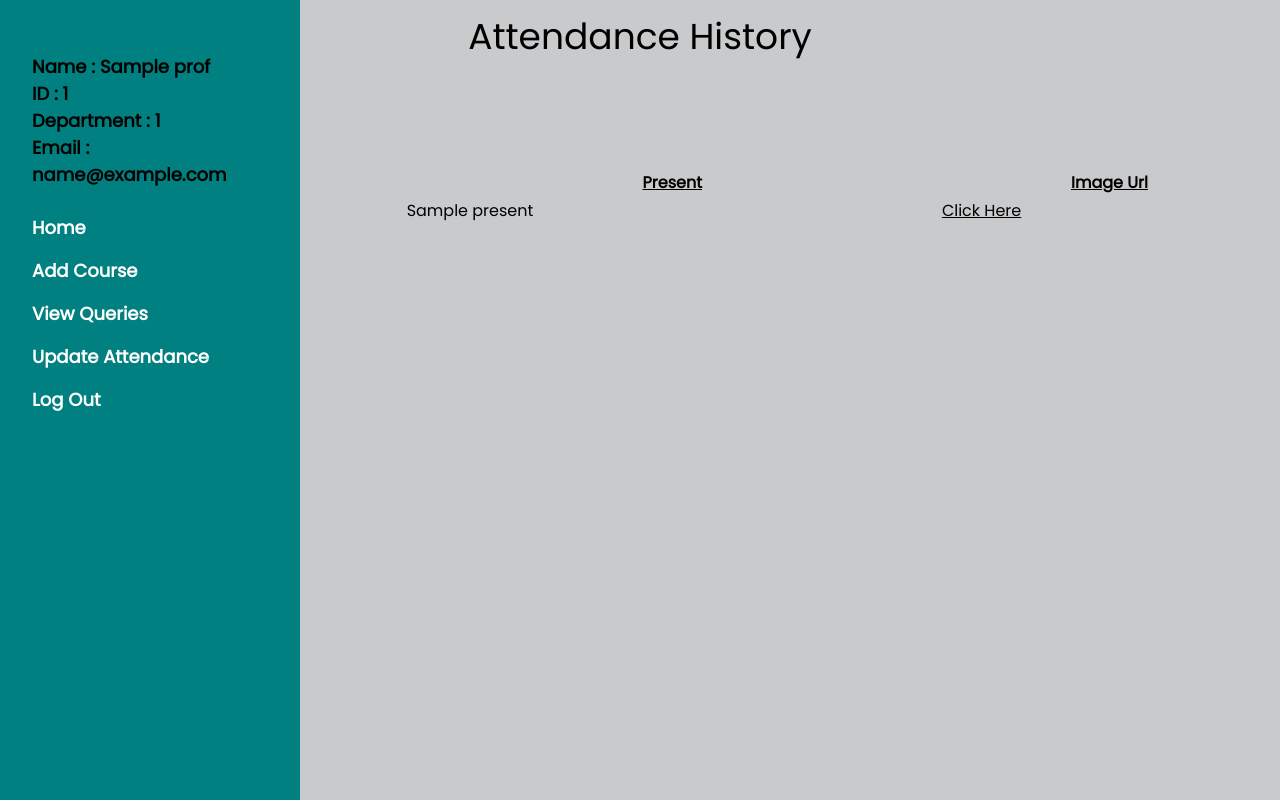
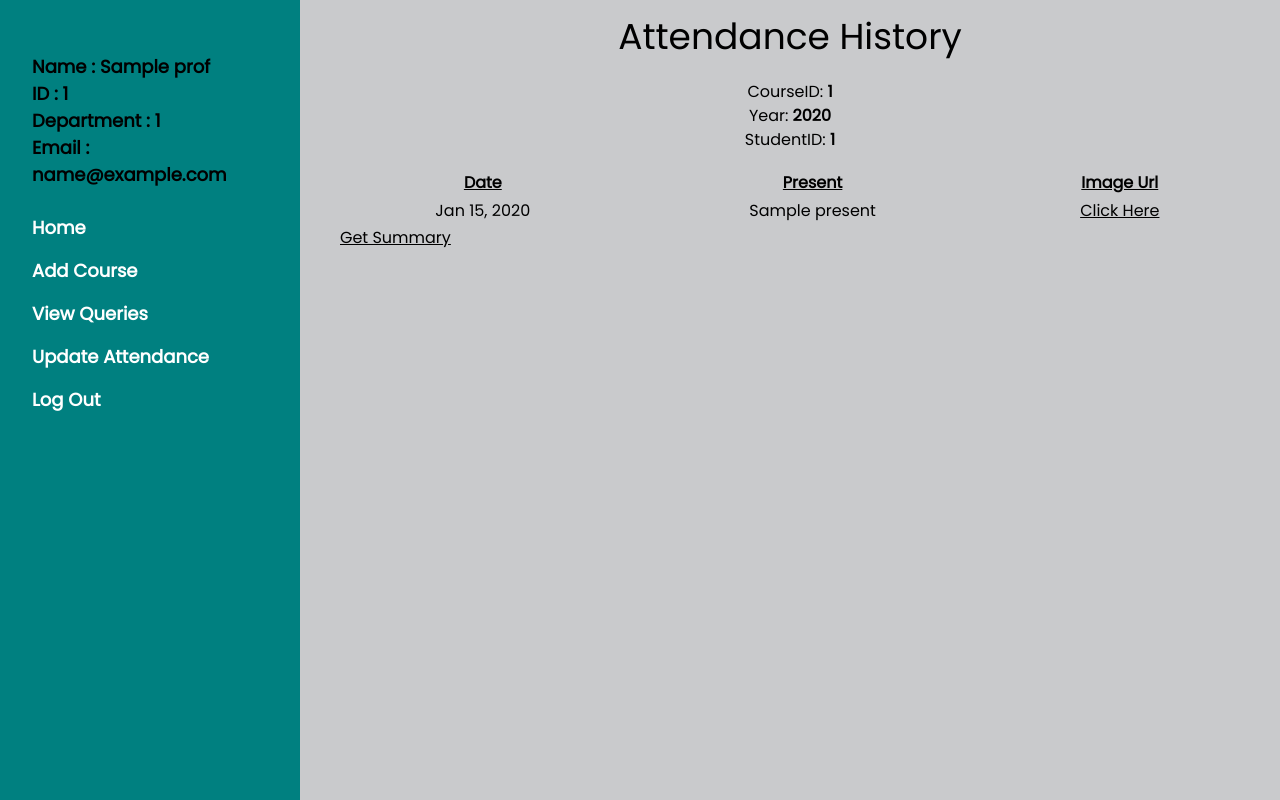
Before and after one commit to uday96/Proxy, a Django app: template attendance/templates/attendance/history_prof.html in a window 1280 px wide. Run offline with Django 3.2, Linux system fonts and the light colour scheme; the template is opened without the code that fills it: most values are stand-ins (such as "Sample title", 1, 10 or a date in 2020).

Commit message:
fixed history template

```diff
--- a/attendance/templates/attendance/history_prof.html
+++ b/attendance/templates/attendance/history_prof.html
@@ -1,10 +1,9 @@
 {% extends "profbase.html" %}
 {% block content %}
-	<div>
+	<div class="w3-main" style="margin-left: 340px;margin-right: 40px">
         <h1><center>Attendance History</center></h1>
-		<p>CourseID: <b>{{ courseID }}</b><br>Year: <b>{{ year }}</b><br>StudentID: <b>{{ studentID }}</b></p>
-    </div>
-    <div>
+		<p style="text-align: center;">CourseID: <b>{{ courseID }}</b><br>Year: <b>{{ year }}</b><br>StudentID: <b>{{ studentID }}</b></p>
+    <div class="panel-body" style="text-align: center;">
       	<table style="width: 100%">
 			<tr>
 			    <th><b><u>Date</u></b></th>
@@ -32,4 +31,5 @@
       <div>
 		<a href="/attendance/summary/individual?courseID={{ courseID }}&studentID={{ studentID }}&year={{ year }}" class="btn btn-primary">Get Summary</a>
       </div>
+    </div>
 {% endblock %}
```
Also changed, not shown: attendance/templates/attendance/history_student.html (+4 -4 lines).
